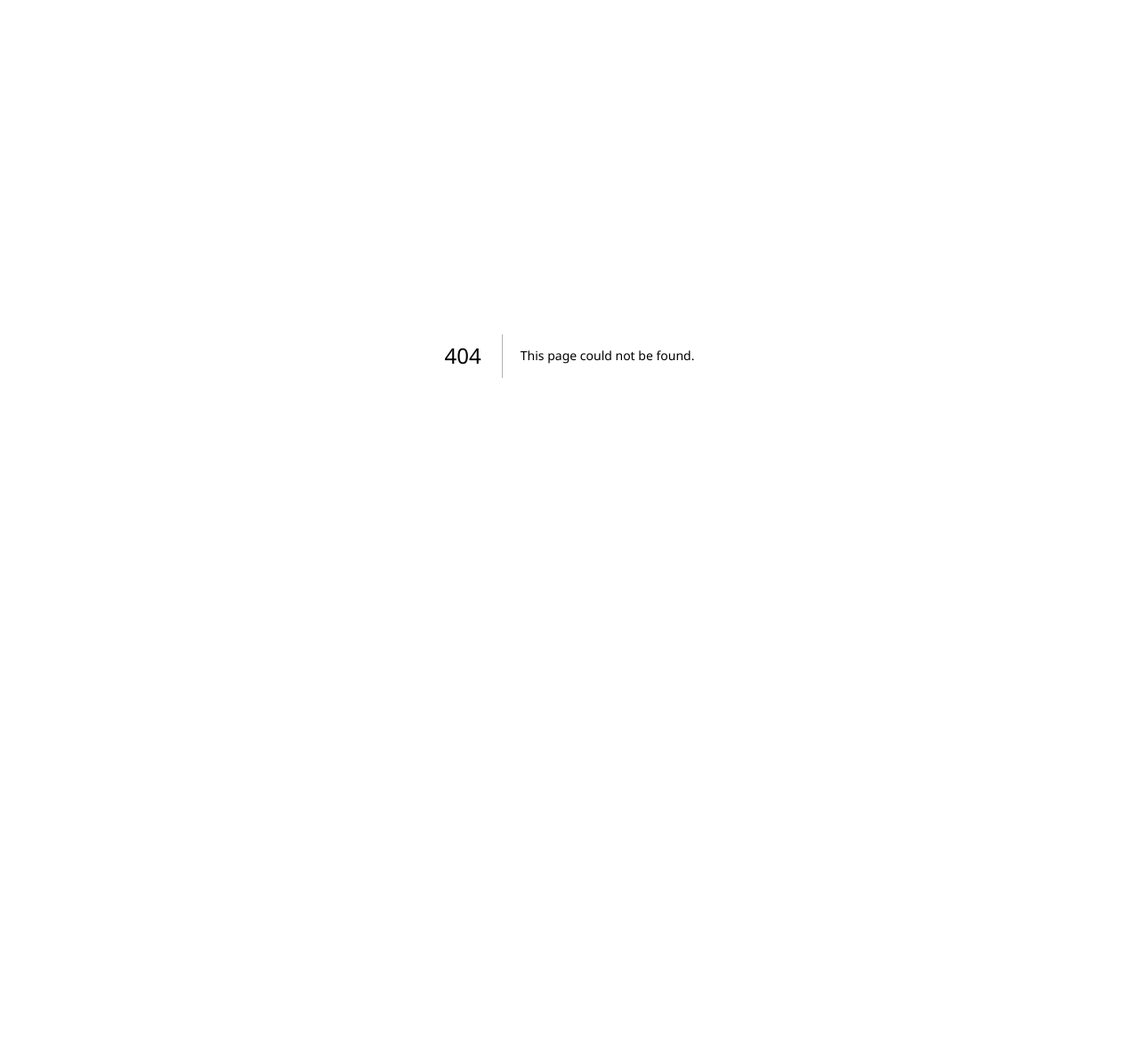
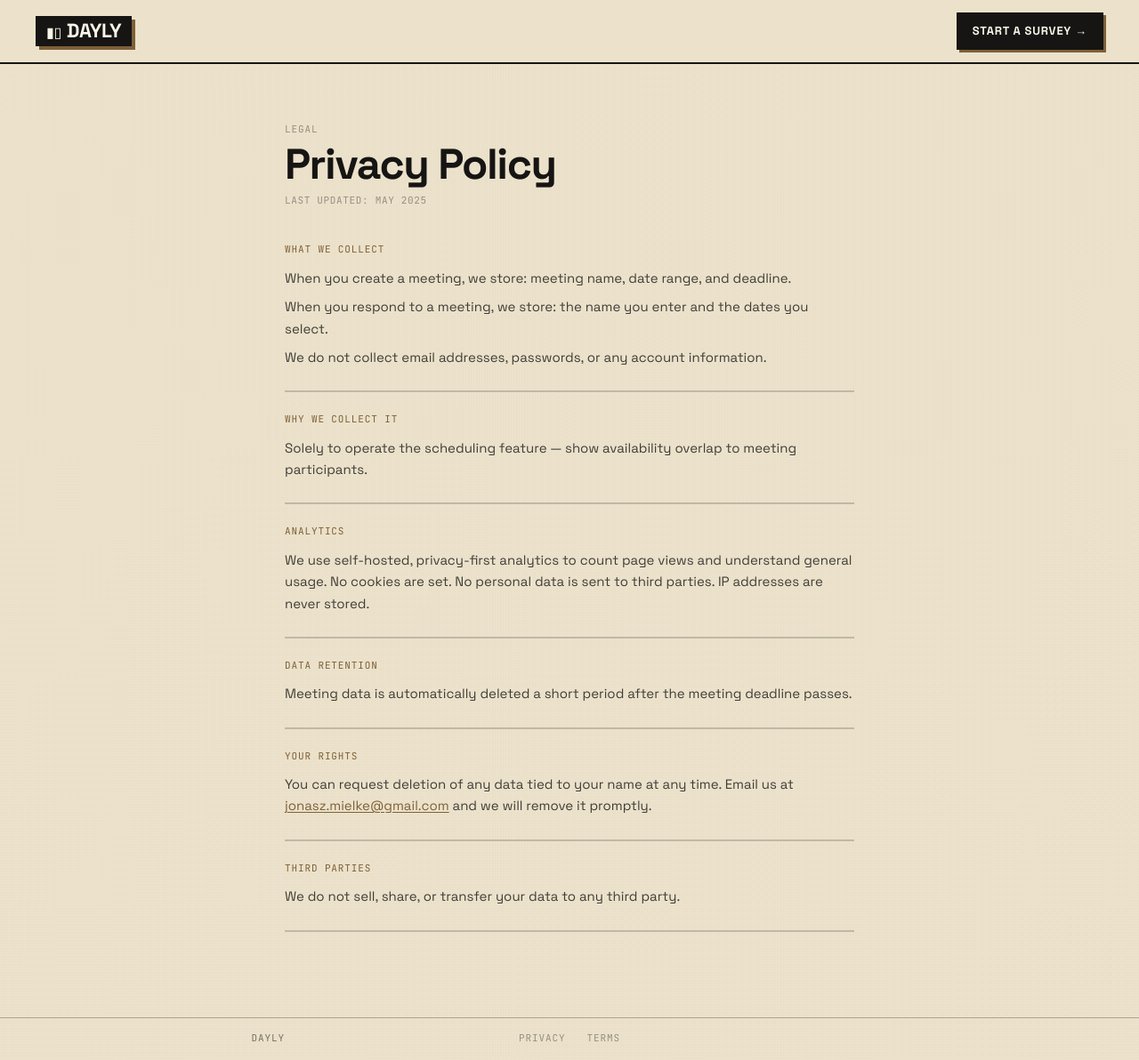
Before and after one commit to jonaszmielke/dayly, a Next.js app: page /privacy in a window 1280 px wide. Before the commit this address had no page. Shown: the whole page at 89% size. Before the commit the page ends 800 px from the top, so only its background shows below. Built offline with nearby package versions, Linux system fonts and the light colour scheme.

Commit message:
Readme and legal

```diff
--- /dev/null
+++ b/src/app/privacy/page.tsx
@@ -0,0 +1,76 @@
+import { Footer } from '@/components/Footer'
+import { SmallHeader } from '@/components/ui/SmallHeader'
+import type { Metadata } from 'next'
+
+export const metadata: Metadata = {
+    title: 'Privacy Policy · Dayly',
+}
+
+const Section = ({ title, children }: { title: string; children: React.ReactNode }) => (
+    <div className="border-b-2 border-ink/20 pb-6">
+        <h2 className="font-mono text-[11px] uppercase tracking-[0.08em] text-mocha mb-3">{title}</h2>
+        <div className="font-sans text-[15px] text-ink/80 leading-relaxed space-y-2">{children}</div>
+    </div>
+)
+
+const PrivacyPage = () => (
+    <div className="min-h-screen flex flex-col justify-between">
+        <div>
+            <SmallHeader />
+            <main className="max-w-[720px] mx-auto px-4 lg:px-10 py-10 lg:py-16">
+                <div className="mb-10">
+                    <span className="font-mono text-[11px] uppercase tracking-[0.08em] text-ink/40">Legal</span>
+                    <h1 className="font-sans font-extrabold text-[36px] lg:text-[48px] leading-[0.9] tracking-[-0.03em] mt-2">
+                        Privacy Policy
+                    </h1>
+                    <p className="font-mono text-[11px] uppercase tracking-[0.06em] text-ink/40 mt-3">
+                        Last updated: May 2025
+                    </p>
+                </div>
+
+                <div className="flex flex-col gap-6">
+                    <Section title="What we collect">
+                        <p>When you create a meeting, we store: meeting name, date range, and deadline.</p>
+                        <p>When you respond to a meeting, we store: the name you enter and the dates you select.</p>
+                        <p>We do not collect email addresses, passwords, or any account information.</p>
+                    </Section>
+
+                    <Section title="Why we collect it">
+                        <p>Solely to operate the scheduling feature — show availability overlap to meeting participants.</p>
+                    </Section>
+
+                    <Section title="Analytics">
+                        <p>
+                            We use self-hosted, privacy-first analytics to count page views and understand general usage.
+                            No cookies are set. No personal data is sent to third parties. IP addresses are never stored.
+                        </p>
+                    </Section>
+
+                    <Section title="Data retention">
+                        <p>Meeting data is automatically deleted a short period after the meeting deadline passes.</p>
+                    </Section>
+
+                    <Section title="Your rights">
+                        <p>
+                            You can request deletion of any data tied to your name at any time. Email us at{' '}
+                            <a
+                                href="mailto:jonasz.mielke@gmail.com"
+                                className="text-mocha underline underline-offset-2"
+                            >
+                                jonasz.mielke@gmail.com
+                            </a>{' '}
+                            and we will remove it promptly.
+                        </p>
+                    </Section>
+
+                    <Section title="Third parties">
+                        <p>We do not sell, share, or transfer your data to any third party.</p>
+                    </Section>
+                </div>
+            </main>
+        </div>
+        <Footer />
+    </div>
+)
+
+export default PrivacyPage
--- /dev/null
+++ b/src/app/terms/page.tsx
@@ -0,0 +1,72 @@
+import { Footer } from '@/components/Footer'
+import { SmallHeader } from '@/components/ui/SmallHeader'
+import type { Metadata } from 'next'
+
+export const metadata: Metadata = {
+    title: 'Terms of Use · Dayly',
+}
+
+const Section = ({ title, children }: { title: string; children: React.ReactNode }) => (
+    <div className="border-b-2 border-ink/20 pb-6">
+        <h2 className="font-mono text-[11px] uppercase tracking-[0.08em] text-mocha mb-3">{title}</h2>
+        <div className="font-sans text-[15px] text-ink/80 leading-relaxed space-y-2">{children}</div>
+    </div>
+)
+
+const TermsPage = () => (
+    <div className="min-h-screen flex flex-col justify-between">
+        <div>
+            <SmallHeader />
+            <main className="max-w-[720px] mx-auto px-4 lg:px-10 py-10 lg:py-16">
+                <div className="mb-10">
+                    <span className="font-mono text-[11px] uppercase tracking-[0.08em] text-ink/40">Legal</span>
+                    <h1 className="font-sans font-extrabold text-[36px] lg:text-[48px] leading-[0.9] tracking-[-0.03em] mt-2">
+                        Terms of Use
+                    </h1>
+                    <p className="font-mono text-[11px] uppercase tracking-[0.06em] text-ink/40 mt-3">
+                        Last updated: May 2025
+                    </p>
+                </div>
+
+                <div className="flex flex-col gap-6">
+                    <Section title="Use of the service">
+                        <p>Dayly is a free scheduling tool. Use it to coordinate availability with others.</p>
+                        <p>No account is required. By using Dayly you agree to these terms.</p>
+                    </Section>
+
+                    <Section title="Acceptable use">
+                        <p>Do not use Dayly to collect others&apos; personal data without their knowledge.</p>
+                        <p>Do not abuse the service through automated spam or mass meeting creation.</p>
+                    </Section>
+
+                    <Section title="No guarantees">
+                        <p>
+                            Dayly is provided as-is. We make no guarantees about uptime, data durability, or fitness
+                            for any particular purpose.
+                        </p>
+                    </Section>
+
+                    <Section title="Data">
+                        <p>
+                            See our{' '}
+                            <a href="/privacy" className="text-mocha underline underline-offset-2">
+                                Privacy Policy
+                            </a>{' '}
+                            for details on what we collect and how to request deletion.
+                        </p>
+                    </Section>
+
+                    <Section title="Changes">
+                        <p>
+                            We may update these terms at any time. Continued use of Dayly after changes constitutes
+                            acceptance.
+                        </p>
+                    </Section>
+                </div>
+            </main>
+        </div>
+        <Footer />
+    </div>
+)
+
+export default TermsPage
--- a/src/components/Footer.tsx
+++ b/src/components/Footer.tsx
@@ -1,44 +1,58 @@
-import { appVersion, cn } from '@/lib/utils'
+import { appVersion } from '@/lib/utils'
 import Link from 'next/link'
 
-type FooterLink = {
-    label: string
-    href: string
-}
+const NAV_LINKS = [
+    { label: 'Privacy', href: '/privacy' },
+    { label: 'Terms', href: '/terms' },
+]
 
-type FooterProps = {
-    links?: FooterLink[]
-    className?: string
-}
-
-export const Footer = ({ links, className }: FooterProps) => {
-    return (
-        <footer className={cn('mt-8 border-t border-ink/30', className)}>
-            <div className="max-w-[1440px] mx-auto px-4 lg:px-6 py-4 flex items-center justify-between">
-                {/* Mobile: single combined span. Desktop: separate DAYLY + version */}
-                <span className="font-mono text-[11px] uppercase tracking-[0.08em] text-ink/55 lg:hidden">
+export const Footer = () => (
+    <footer className="mt-8 border-t border-ink/30">
+        {/* Mobile */}
+        <div className="lg:hidden max-w-[1440px] mx-auto px-4 py-4 flex items-center justify-between">
+            <span className="font-mono text-[11px] uppercase tracking-[0.08em] text-ink/55">
                 DAYLY · {appVersion()}
             </span>
-                <span className="hidden lg:inline font-mono text-[11px] uppercase tracking-[0.08em] text-ink/55">
-                    DAYLY
-                </span>
-                {links && links.length > 0 && (
-                    <nav className="hidden lg:flex items-center gap-4">
-                        {links.map((l) => (
+            <nav className="flex items-center gap-3">
+                {NAV_LINKS.map((l) => (
                     <Link
                         key={l.href}
                         href={l.href}
-                                className="font-mono text-[11px] uppercase tracking-[0.08em] text-ink/55 hover:text-ink"
+                        className="font-mono text-[11px] uppercase tracking-[0.08em] text-ink/40 hover:text-ink"
                     >
                         {l.label}
                     </Link>
                 ))}
             </nav>
-                )}
-                <span className="hidden lg:inline font-mono text-[11px] uppercase tracking-[0.08em] text-ink/40">
+        </div>
+
+        {/* Desktop — 3 column grid */}
+        <div
+            className="hidden lg:grid max-w-[1380px] mx-auto px-6 py-4 items-center"
+            style={{ gridTemplateColumns: '1fr auto 1fr' }}
+        >
+            <span className="font-mono text-[11px] uppercase tracking-[0.08em] text-ink/55 text-right">
+                DAYLY
+            </span>
+
+            <nav
+                className="flex items-center gap-6 justify-center"
+                style={{ width: 'clamp(200px, 50vw, 1400px)' }}
+            >
+                {NAV_LINKS.map((l) => (
+                    <Link
+                        key={l.href}
+                        href={l.href}
+                        className="font-mono text-[11px] uppercase tracking-[0.08em] text-ink/40 hover:text-ink"
+                    >
+                        {l.label}
+                    </Link>
+                ))}
+            </nav>
+
+            <span className="font-mono text-[11px] uppercase tracking-[0.08em] text-ink/40">
                 {appVersion()}
             </span>
         </div>
     </footer>
 )
-}
```
Also changed, not shown: 1 other file (tests, documents, lock files or other folders). Lines whose indentation alone changed are shown as unchanged.
